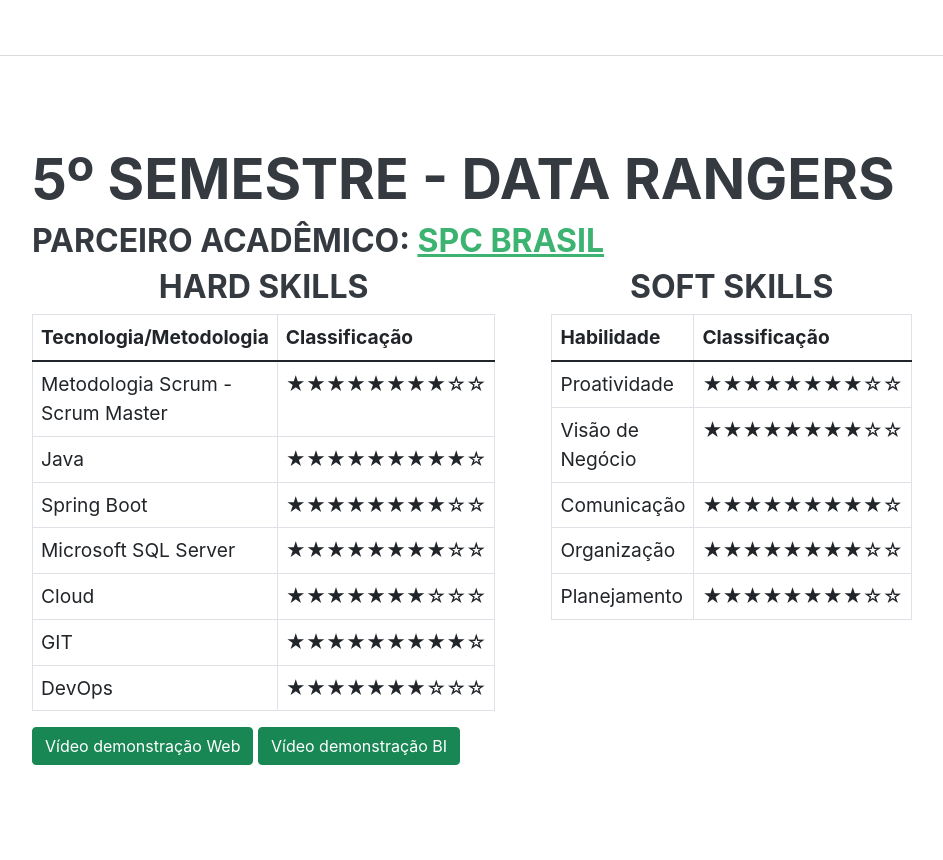
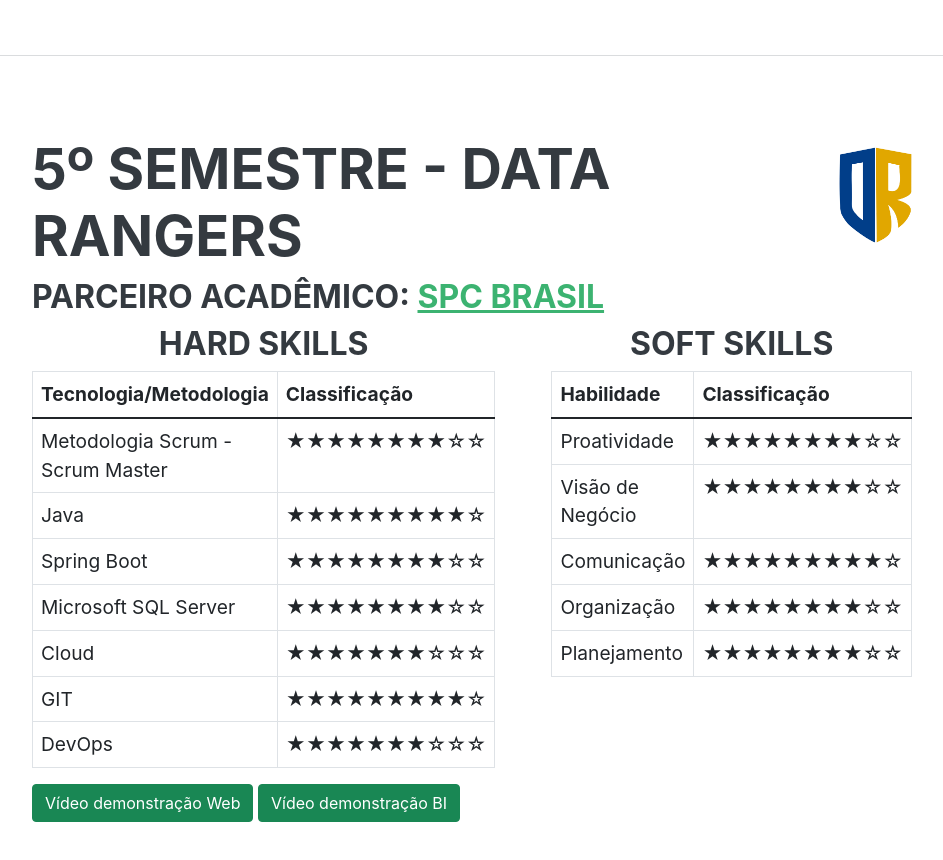
Before and after one commit to GabrielSG20/Portfolio, a plain HTML site: page index.html in a window 1280 px wide. Shown: the part 6480-7340 px from the top of the page, without its empty margins (288-1231 px from the left). Drawn offline with nearby package versions, Linux system fonts and the light colour scheme; a web font is replaced by a local one.

Commit message:
Logo projeto 5Sem

```diff
--- a/index.html
+++ b/index.html
@@ -235,6 +235,7 @@
             <hr class="m-0" />
             <section class="resume-section" id="01-2022">
                 <div class="resume-section-content">
+                    <img class="logoProjetos" src="assets/img/5Sem.png" height="120px">
                     <h2>5º Semestre - Data Rangers</h2>
                     <h3> Parceiro Acadêmico: <a href="https://www.spcbrasil.org.br/">SPC Brasil</a></h3>
                     <div class="row">
```
Also changed, not shown: assets/img/5Sem.png (added).
